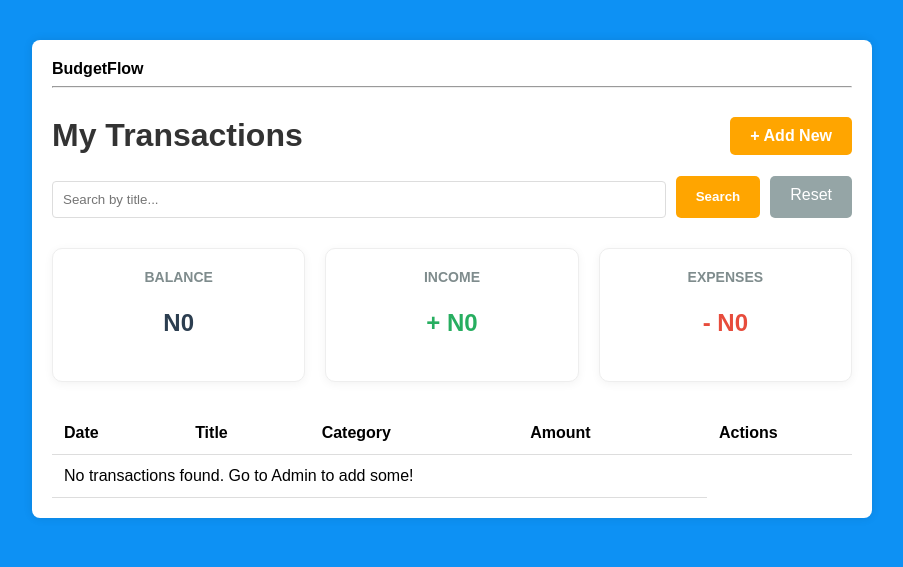
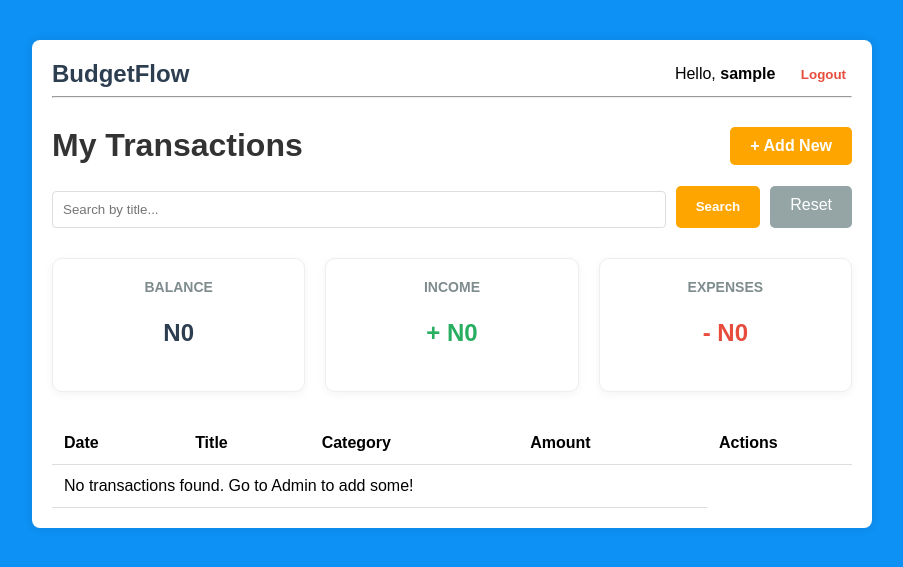
Before and after one commit to Obinna32/budgetflow_project, a Django app: page / in a window 1280 px wide. Shown: the top 567 px of the page, without its empty margins (188-1091 px from the left). Run offline with Django 5.2, Linux system fonts and the light colour scheme; the visitor is signed in with stand-in values (Sample User, id 1); data that the repository does not hold is empty.

Commit message:
feat: add user registration and authentication navigation

```diff
--- a/budgetflow/settings.py
+++ b/budgetflow/settings.py
@@ -123,3 +123,4 @@ LOGIN_URL = '/admin/login/'
 
 # Where to redirect users after they login
 LOGIN_REDIRECT_URL = '/'
+LOGOUT_REDIRECT_URL = '/'
--- a/transactions/templates/transactions/base.html
+++ b/transactions/templates/transactions/base.html
@@ -9,8 +9,23 @@
 </head>
 <body>
     <div class = "container">
-        <nav>
-            <strong>BudgetFlow</strong>
+        <nav style="display: flex; justify-content: space-between; align-items: center;">
+            <a href="{% url 'transaction_list' %}" style="text-decoration: none;">
+                <strong style="font-size: 24px; color: #2c3e50;">BudgetFlow</strong>
+            </a>
+            <div>
+                {% if user.is_authenticated %}
+                    <span style="margin-right: 15px;">Hello, <strong>{{ user.username }}</strong></span>
+                    <!-- We use a small form for logout because Django 5.0+ requires POST for logout -->
+                    <form action="{% url 'logout' %}" method="post" style="display: inline;">
+                        {% csrf_token %}
+                        <button type="submit" style="background: none; border: none; color: #e74c3c; cursor: pointer; font-weight: bold;">Logout</button>
+                    </form>
+                {% else %}
+                    <a href="/admin/login/" style="margin-right: 15px; text-decoration: none; color: #3498db;">Login</a>
+                    <a href="{% url 'register' %}" style="text-decoration: none; color: #3498db; font-weight: bold;">Register</a>
+                {% endif %}
+                </div>
         </nav>
         <hr>
         {% block content %}
--- a/transactions/urls.py
+++ b/transactions/urls.py
@@ -1,9 +1,12 @@
 from django.urls import path
 from . import views
+from django.contrib.auth import views as auth_views
 
 urlpatterns = [
     path('', views.transaction_list, name='transaction_list'),
     path('add/', views.transaction_create, name='transaction_add'),
     path('edit/<int:pk>/', views.transaction_update, name='transaction_edit'),
     path('delete/<int:pk>/', views.transaction_delete, name='transaction_delete'),
+    path('register/', views.register, name='register'),
+    path('logout/', auth_views.LogoutView.as_view(next_page='transaction_list'), name='logout'),
 ]
--- a/transactions/views.py
+++ b/transactions/views.py
@@ -76,3 +76,17 @@ def transaction_delete(request, pk):
         transaction.delete()
         return redirect('transaction_list')
     return render(request, 'transactions/transaction_confirm_delete.html', {'transaction': transaction})
+
+from django.contrib.auth.forms import UserCreationForm
+from django.contrib.auth import login
+
+def register(request):
+    if request.method == "POST":
+        form = UserCreationForm(request.POST)
+        if form.is_valid():
+            user = form.save()
+            login(request, user)
+            return redirect('transaction_list')
+        else:
+            form = UserCreationForm()
+        return render(request, 'transactions/register.html', {'form': form})
```
Also changed, not shown: transactions/templates/transactions/register.html (added, +11 -0 lines).
